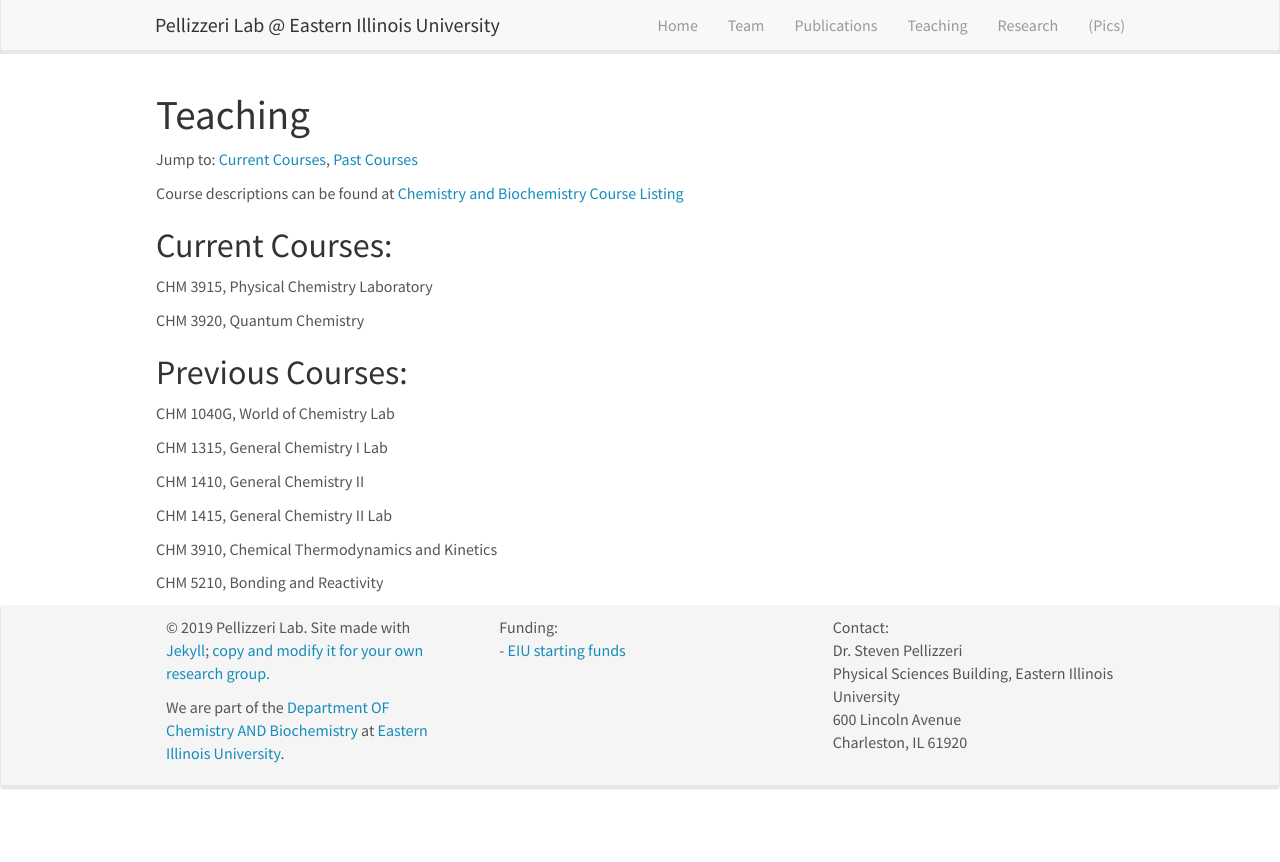
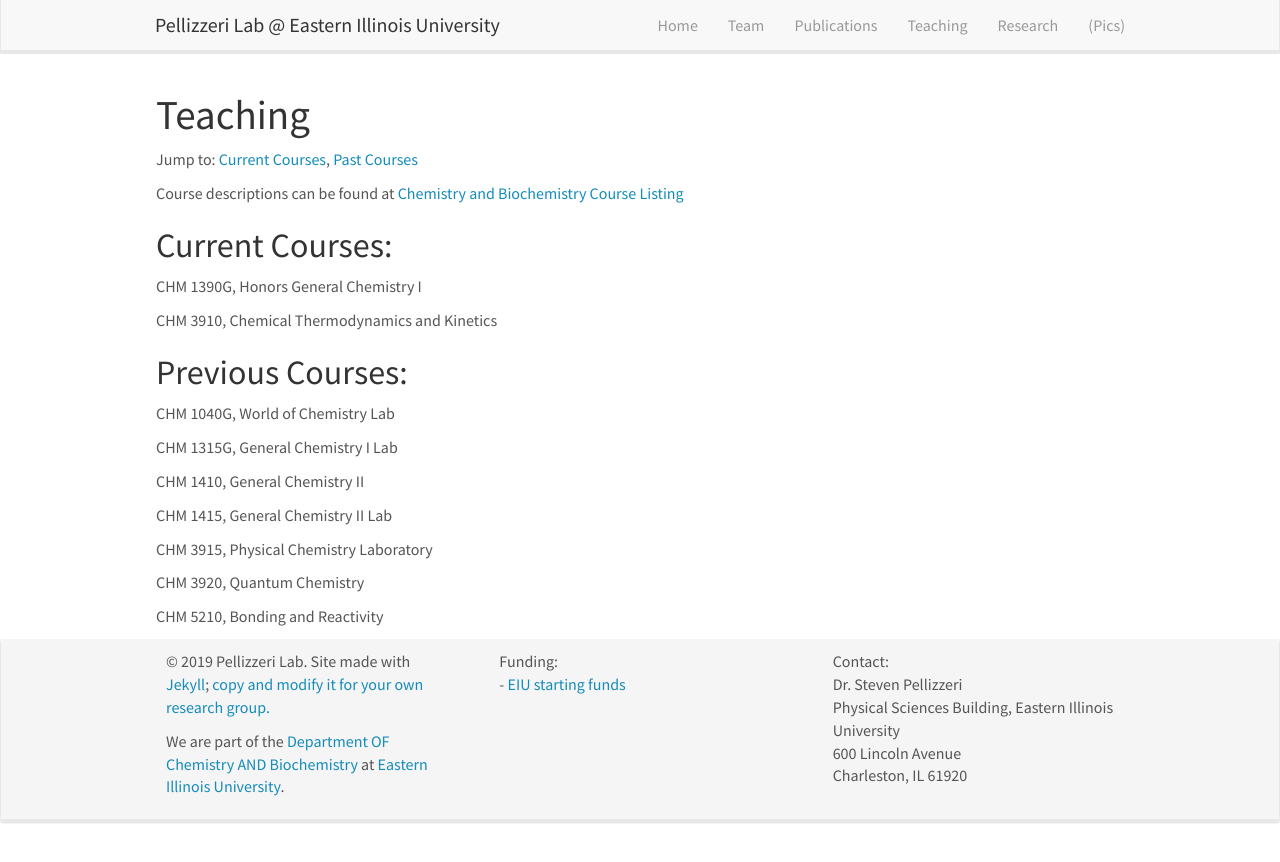
Before and after one commit to PellizzeriLab/PellizzeriLab.github.io, a Jekyll site: the page built from _pages/teaching.md, in a window 1280 px wide. Shown: the top 862 px of the page. Built offline with Jekyll 4.4.1, drawn with Linux system fonts in a browser that asks for light colours; nearby versions of some CDN libraries.

Commit message:
Update teaching.md

```diff
--- a/_pages/teaching.md
+++ b/_pages/teaching.md
@@ -13,20 +13,22 @@ Course descriptions can be found at [Chemistry and Biochemistry Course Listing](
 
 ## Current Courses:
 
-CHM 3915, Physical Chemistry Laboratory
+CHM 1390G, Honors General Chemistry I
 
-CHM 3920, Quantum Chemistry
+CHM 3910, Chemical Thermodynamics and Kinetics
 
 ## Previous Courses:
 
 CHM 1040G, World of Chemistry Lab
 
-CHM 1315, General Chemistry I Lab
+CHM 1315G, General Chemistry I Lab
 
 CHM 1410, General Chemistry II
 
 CHM 1415, General Chemistry II Lab
 
-CHM 3910, Chemical Thermodynamics and Kinetics
+CHM 3915, Physical Chemistry Laboratory
+
+CHM 3920, Quantum Chemistry
 
 CHM 5210, Bonding and Reactivity
```
